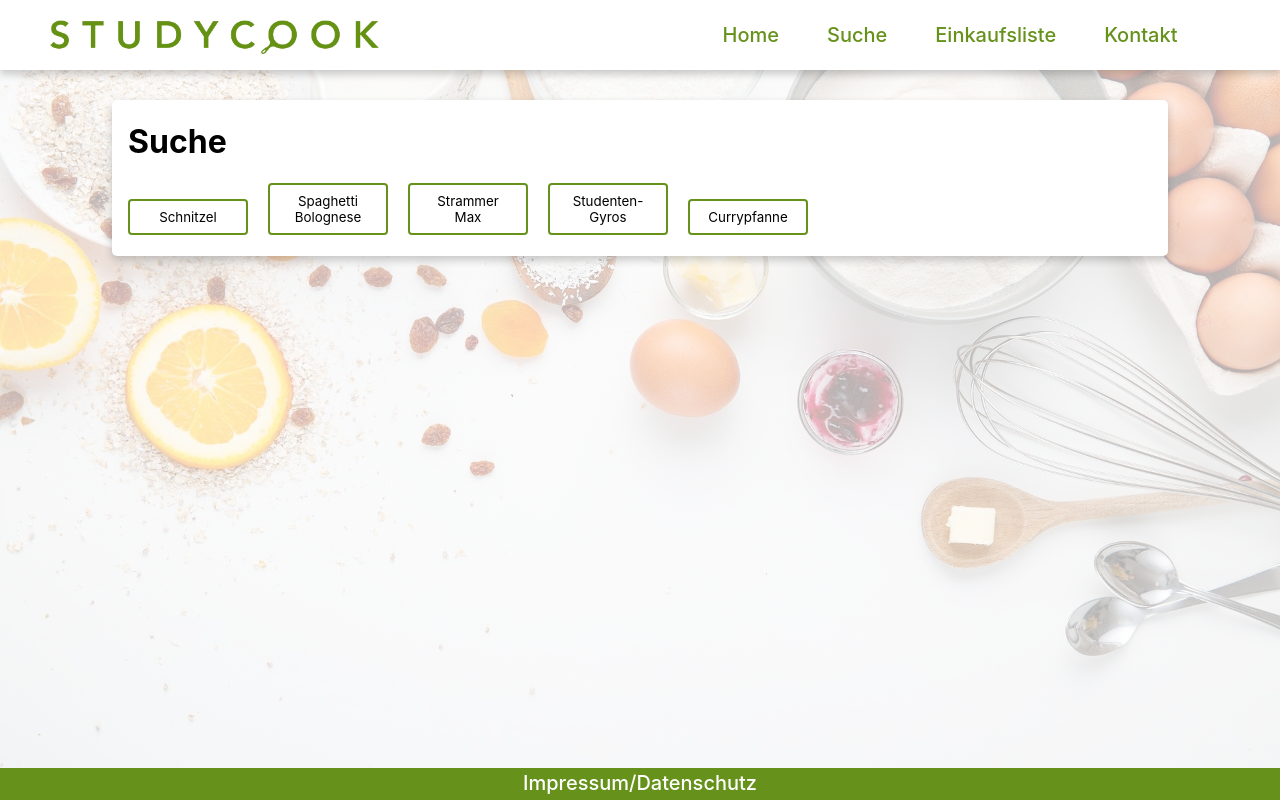
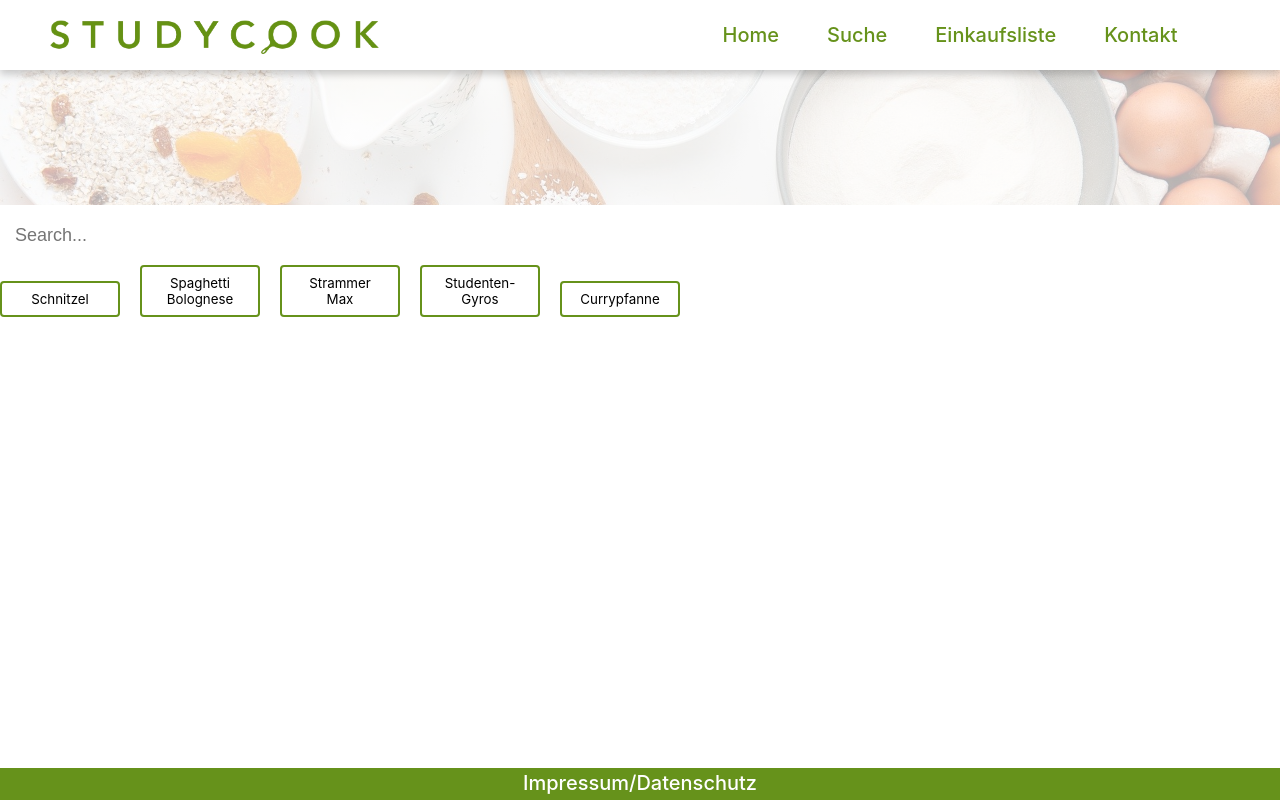
Before and after one commit to MichaelBehringer/Stud-Cook, a React (Create React App) app: page / in a window 1280 px wide. Both pictures are taken after a click on the element "Suche". Built offline with nearby package versions, Linux system fonts and the light colour scheme.

Commit message:
update search

```diff
--- a/src/Views/Search.js
+++ b/src/Views/Search.js
@@ -1,17 +1,67 @@
 import React from "react";
 import {useNavigate } from 'react-router-dom';
+import SearchData from '../data/Recipes.json';
+import {useState} from 'react';
+
 
 function Search() {
-  const navigate = useNavigate();
-  var recipes = require('../data/Recipes.json');
   return (
-    <div>
-      <div className="card cardMain">
-        <h1>Suche</h1>
-        {recipes.map((recipe) => <button className="colorThemeButton searchButton" key={recipe.id} onClick={() => navigate('/detail/' + recipe.id)}>{recipe.name}</button>)}
-      </div>
+    <div className="App">
+      <SearchBar placeholder="Search..." data={SearchData} />
     </div>
   );
 }
 
+
+function SearchBar({ placeholder, data }) {
+  const [filteredData, setFilteredData] = useState([]);
+  const [wordEntered, setWordEntered] = useState("");
+  const navigate = useNavigate();
+  let recipes = require('../data/Recipes.json');
+
+  const handleFilter = (event) => {
+    const searchWord = event.target.value;
+    setWordEntered(searchWord);
+    const newFilter = data.filter((value) => {
+      return value.name.toLowerCase().includes(searchWord.toLowerCase());
+    });
+
+    if (searchWord === "") {
+      setFilteredData([]);
+    } else {
+      setFilteredData(newFilter);
+    }
+  };
+
+  const clearInput = () => {
+    setFilteredData([]);
+    setWordEntered("");
+  };
+
+  return (
+    <div className="search">
+      <div className="searchInputs">
+        <input
+          type="text"
+          placeholder={placeholder}
+          value={wordEntered}
+          onChange={handleFilter}
+        />
+
+      </div>
+      {filteredData.length != 0 && (
+        <div className="dataResult">
+          {filteredData.slice(0, 15).map((value, key) => {
+            return (
+              <a className="dataItem" key={value.id} onClick={() => navigate('/detail/' + value.id)}>
+                <p>{value.name} </p>
+              </a>
+            );
+          })}
+        </div>
+      )}
+      {recipes.map((recipe) => <button className="colorThemeButton searchButton" key={recipe.id} onClick={() => navigate('/detail/' + recipe.id)}>{recipe.name}</button>)}
+    </div>
+  );
+}
 export default Search;
--- a/src/styles/globalStyles.css
+++ b/src/styles/globalStyles.css
@@ -260,3 +260,57 @@ table .listForInt{
 ul.indicators{
   margin-bottom: 0;
 }
+
+.searchInputs {
+  margin-top: 105px;
+  display: flex;
+}
+
+.search input {
+  background-color: white;
+  border: 0;
+  border-radius: 2px;
+  border-top-right-radius: 0px;
+  border-bottom-right-radius: 0px;
+  font-size: 18px;
+  padding: 15px;
+  height: 30px;
+  width: 300px;
+}
+
+input:focus {
+  outline: none;
+}
+
+.dataResult {
+  margin-top: 5px;
+  width: 300px;
+  height: 200px;
+  background-color: white;
+  box-shadow: rgba(0, 0, 0, 0.35) 0px 5px 15px;
+  overflow: hidden;
+  overflow-y: auto;
+}
+
+.dataResult::-webkit-scrollbar {
+  display: none;
+}
+
+.dataResult .dataItem {
+  width: 100%;
+  height: 50px;
+  display: flex;
+  align-items: center;
+  color: black;
+}
+
+.dataItem p {
+  margin-left: 10px;
+}
+a {
+  text-decoration: none;
+}
+
+a:hover {
+  background-color: lightgrey;
+}
```
